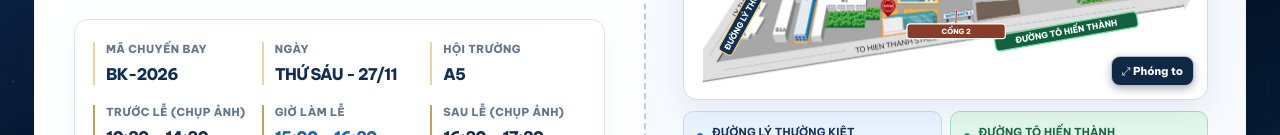
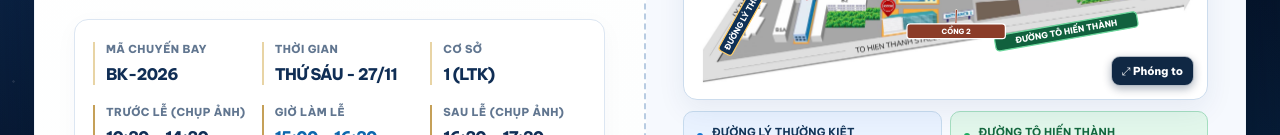
Before and after one commit to HaiNguyen04/thiep-moi-tot-nghiep, a plain HTML site: page index.html in a window 1280 px wide. Both pictures are taken after a click on the button "Xé vé và mở thiệp mời chi tiết". Shown: the part 563-698 px from the top of the page. Drawn offline with Linux system fonts and the light colour scheme.

Commit message:
Update index.html

```diff
--- a/index.html
+++ b/index.html
@@ -82,8 +82,8 @@
 
             <div class="details-grid">
               <div class="detail"><span class="detail-label">MÃ CHUYẾN BAY</span><strong>BK-2026</strong></div>
-              <div class="detail"><span class="detail-label">NGÀY</span><strong>THỨ SÁU - 27/11</strong></div>
-              <div class="detail"><span class="detail-label">HỘI TRƯỜNG</span><strong>A5</strong></div>
+              <div class="detail"><span class="detail-label">THỜI GIAN</span><strong>THỨ SÁU - 27/11</strong></div>
+              <div class="detail"><span class="detail-label">CƠ SỞ</span><strong>1 (LTK)</strong></div>
               <div class="detail detail-schedule"><span class="detail-label">TRƯỚC LỄ (CHỤP ẢNH)</span><strong>10:30 – 14:30</strong></div>
               <div class="detail detail-schedule detail-ceremony"><span class="detail-label">GIỜ LÀM LỄ</span><strong>15:00 – 16:30</strong></div>
               <div class="detail detail-schedule"><span class="detail-label">SAU LỄ (CHỤP ẢNH)</span><strong>16:30 – 17:30</strong></div>
```
